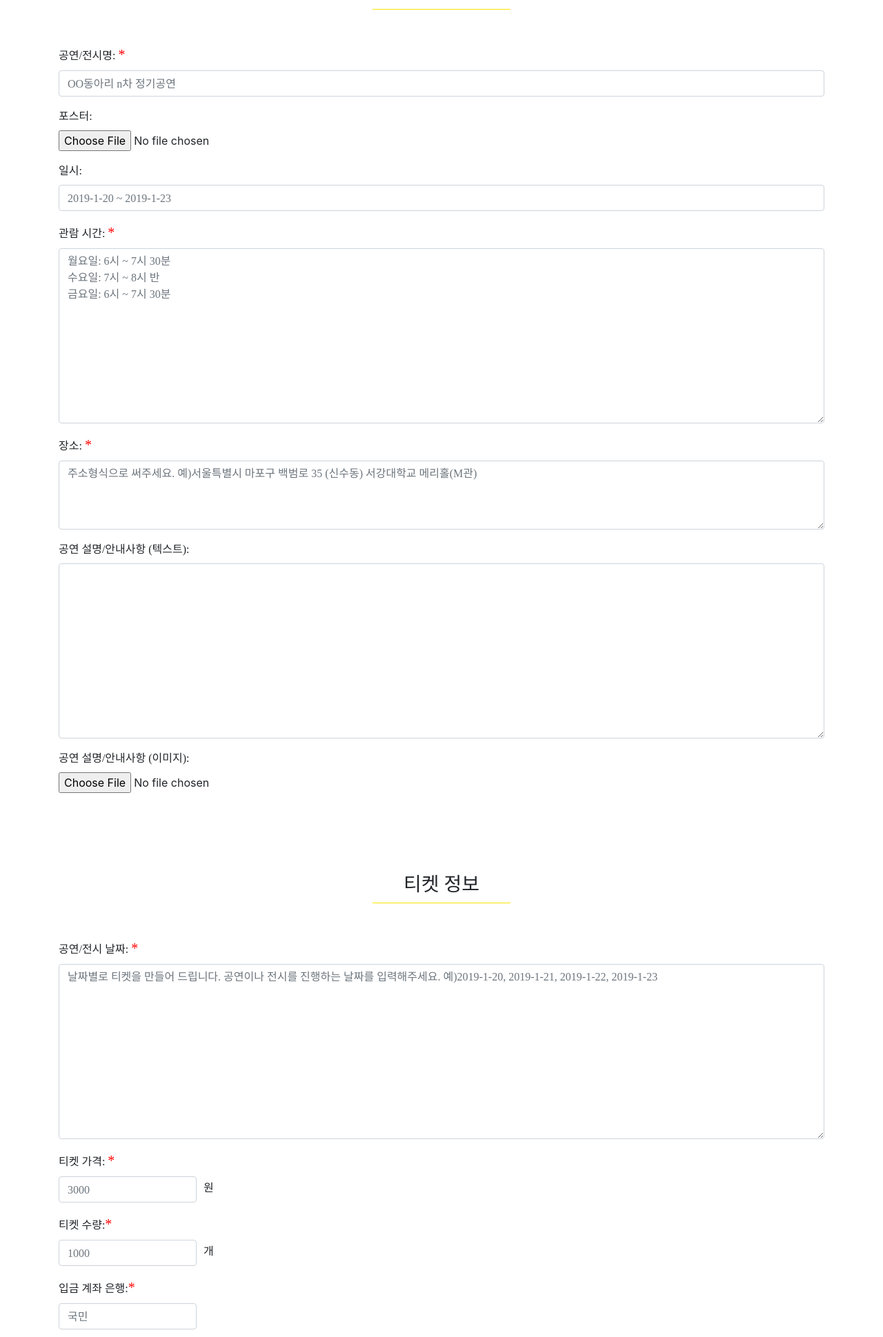
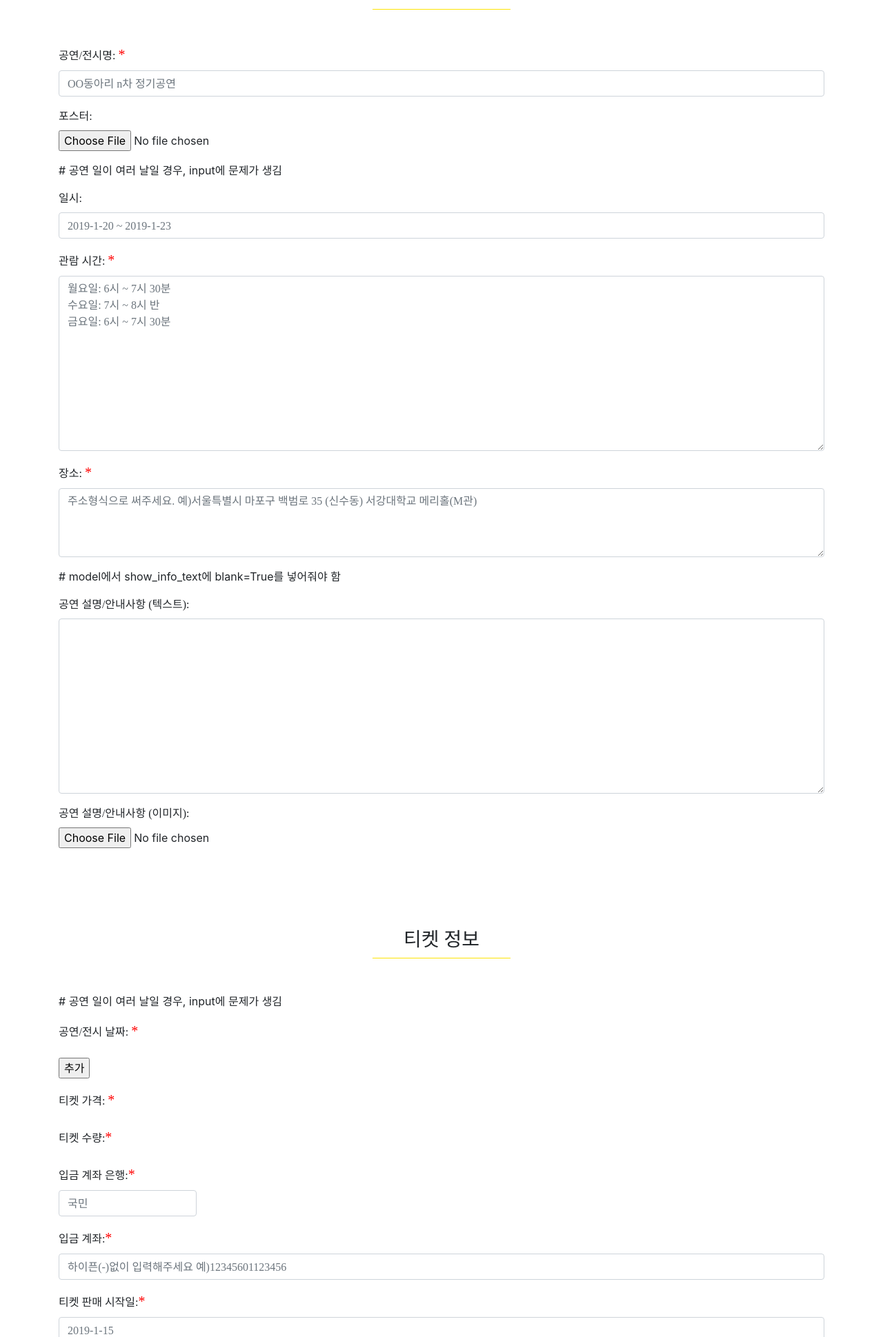
Before and after one commit to pjh6792/gazami, a Django app: page /blog/new_performance/ in a window 1280 px wide. Shown: the part 367-2306 px from the top of the page at 69% size. Run offline with Django 3.2, Linux system fonts and the light colour scheme; some libraries are stand-ins or nearby versions; some web fonts are replaced.

Commit message:
ticket_addition

```diff
--- a/accounts/forms.py
+++ b/accounts/forms.py
@@ -7,7 +7,6 @@ class c_RegisterForm(UserCreationForm):
     c_name = forms.CharField()
     c_email = forms.EmailField()
     c_phone = forms.CharField()
-
     class Meta:
         model = User
         fields = ['c_name', 'username' #ID
--- a/blog/forms.py
+++ b/blog/forms.py
@@ -5,15 +5,27 @@ class PostForm(forms.ModelForm):
     class Meta:
         model = Post
         fields = ['show_title',
-         'show_poster' , 'show_date',  'show_time', 'show_place',
-         'ticket_date', 'ticket_price',
-         'ticket_amount', 'bankname', 'account',
+         'show_poster' , 'show_start_date', 'show_end_date',  'show_time', 'show_place',
+         'ticket_date_1', 'ticket_date_2', 'ticket_date_3', 'ticket_date_4',
+         #'ticket_date_5',
+        'ticket_price_1',
+         'ticket_price_2' ,
+   #      'ticket_price_3',
+         'ticket_price_3',
+         'ticket_price_4',
+    #     'ticket_price_5',
+     #   'ticket_price_5',
+     #   'ticket_price_5',
+         'ticket_amount_1',   'ticket_amount_2',  'ticket_amount_3',  'ticket_amount_4',
+         #'ticket_amount_5',
+         'bankname', 'account',
          'opendate',
          'closedate', 'canceldate',
          'show_info_text', 'show_info_image',
         ]
 
 
+
 class CommentForm(forms.ModelForm):
     class Meta:
         model = Comment
--- a/blog/models.py
+++ b/blog/models.py
@@ -1,18 +1,41 @@
 from django.db import models
 from django.utils import timezone
 from django.contrib.auth.models import User
+from django.contrib.postgres.fields import ArrayField
 # Create your models here.
 
 class Post(models.Model):
     post_author = models.ForeignKey(User, on_delete=models.CASCADE, null=True, blank=True)
     show_title = models.CharField(default = '', max_length=200)
     show_poster = models.ImageField(upload_to='images/', blank=True)
-    show_date = models.DateField(null=True, blank=True) #2019-07-31 이런식으로 적어야함
+    show_start_date = models.DateField(null=True, blank=True) #2019-07-31 이런식으로 적어야함
+    show_end_date = models.DateField(null=True, blank=True)
+  # show_date = models.DateField(null=True, blank=True)
     show_time = models.TextField(default = '')
     show_place = models.TextField(default = '')
-    ticket_date = models.TextField(default = '')
-    ticket_price = models.BigIntegerField(default = '')
-    ticket_amount = models.BigIntegerField(default = '')
+    ticket_date_1 = models.DateTimeField(null=True, blank=True)
+    ticket_date_2 = models.DateTimeField(null=True, blank=True)
+    ticket_date_3 = models.DateTimeField(null=True, blank=True)
+    ticket_date_4 = models.DateTimeField(null=True, blank=True)
+   # ticket_date_5 = models.DateTimeField(null=True, blank=True)
+
+    # ticket_date = ArrayField(models.DateField(blank=True), default = list)
+    # ticket_date = models.TextField(default = '')
+    ticket_price_1 = models.BigIntegerField(default = '')
+    ticket_price_2 = models.BigIntegerField(default = '')
+    #ticket_price_3 = models.BigIntegerField(default = '')
+    ticket_price_3 = models.BigIntegerField(default = '')
+    ticket_price_4 = models.BigIntegerField(default = '')
+   # ticket_price_5 = models.BigIntegerField(default = '')
+    #ticket_price_5 = models.BigIntegerField(default = '')
+   # ticket_price_5 = models.BigIntegerField(default='')
+    ticket_amount_1 = models.BigIntegerField(default = '')
+    ticket_amount_2 = models.BigIntegerField(default = '')
+    ticket_amount_3 = models.BigIntegerField(default = '')
+    ticket_amount_4 = models.BigIntegerField(default = '')
+   # ticket_amount_5 = models.BigIntegerField(default = '')
+
+
     bankname = models.CharField(default = '', max_length=200)
     account = models.BigIntegerField(default = '')
     opendate = models.DateField(null=True, blank=True)
@@ -21,6 +44,9 @@ class Post(models.Model):
     show_info_text = models.TextField(default = '')
     show_info_image = models.ImageField(upload_to='images/', blank=True)
 
+
+
+
 class Comment(models.Model):
     post = models.ForeignKey(Post, on_delete=models.CASCADE)
     author = models.ForeignKey(User, on_delete=models.CASCADE, null=True, blank=True)
--- a/blog/views.py
+++ b/blog/views.py
@@ -19,8 +19,8 @@ def performance(request, index):
     elif request.method == "GET":
         form = CommentForm()
         comments = Comment.objects.filter(post=post)
-        price = post.ticket_price
-        return render(request, 'blog/performance.html', {'post':post, 'form':form, 'comments':comments, 'price':price})
+       # price = post.ticket_price
+        return render(request, 'blog/performance.html', {'post':post, 'form':form, 'comments':comments, })
 
 def new_performance(request):
     if request.method == 'POST':
--- a/templates/accounts/c_mypage.html
+++ b/templates/accounts/c_mypage.html
@@ -3,6 +3,7 @@
 
 {% if user.is_authenticated %}
     <h3>반갑습니다. {{user.username}}님!</h3>
+    <h4> {{user.c_name}}</h4>
     <a href="{% url 'c_update' %}">회원정보수정</a>
 
     <a class="nav-item nav-link" href="javascript:{document.getElementById('logout').submit()}">로그아웃</a>
--- a/templates/blog/main.html
+++ b/templates/blog/main.html
@@ -20,6 +20,6 @@
         <h3><a href="{% url 'performance' index=post.pk %}">공연제목 : {{ post.show_title }}</a></h3>
         <p> 작성자 : {{post.post_author}}</p>
         {% if post.show_poster %}
-        <img src="{{post.show_poster.url}}" height=200>
+            <img src="{{post.show_poster.url}}" height=200>
         {% endif %}
 {% endfor %}
--- a/templates/blog/new_performance.html
+++ b/templates/blog/new_performance.html
@@ -7,9 +7,11 @@
     <div class='upper_blank'></div>
     <h1 class="esup h1_center">새 공연 등록</h1>
 
-    <form method="POST" class="post-form" enctype="multipart/form-data">
+     <form method="POST" class="post-form" enctype="multipart/form-data">
         {% csrf_token %}
-        <div class='upper_blank'></div>
+        <!-- {{ form.as_p}} -->
+
+         <div class='upper_blank'></div>
         <div class='basic-info'>
             <center>
                 <h3 class='esup h3_center'>기본 정보</h3>
@@ -28,7 +30,7 @@
             </div>
         </p>
 
-        <!-- 공연 일이 여러 날일 경우, input에 문제가 생김 -->
+        # 공연 일이 여러 날일 경우, input에 문제가 생김
         <p>
             <div class='form-group'>
                 <label for="id_show_date" class='esup'>일시:</label>
@@ -49,7 +51,7 @@
             </div>
         </p>
 
-        <!-- model에서 show_info_text에 blank=True를 넣어줘야 함 -->
+        # model에서 show_info_text에 blank=True를 넣어줘야 함
         <p>
             <div class='form-group'>
                 <label for="id_show_info_text" class='esup'>공연 설명/안내사항 (텍스트):</label>
@@ -71,20 +73,82 @@
             </center>
         </div>
 
-        <!-- 공연 일이 여러 날일 경우, input에 문제가 생김 -->
+        # 공연 일이 여러 날일 경우, input에 문제가 생김
+
+
         <p>
             <div class='form-group'>
-                <label for="id_ticket_date" class='esup'>공연/전시 날짜: <span class="required">*</span></label>
-                <textarea name="ticket_date" cols="40" rows="10" id="id_ticket_date" class='form-control' placeholder="날짜별로 티켓을 만들어 드립니다. 공연이나 전시를 진행하는 날짜를 입력해주세요. 예)2019-1-20, 2019-1-21, 2019-1-22, 2019-1-23" required></textarea>
+                <label for="id_ticket_date_1" class='esup'>공연/전시 날짜: <span class="required">*</span></label>
+                <div class='ticket' id="ticket">
+                    <!--<input type="text" name="ticket_date_1" cols="40" rows="10" id="id_ticket_date_1" class='form-control' placeholder="날짜별로 티켓을 만들어 드립니다. 공연이나 전시를 진행하는 날짜를 입력해주세요. 예)2019-1-20, 2019-1-21, 2019-1-22, 2019-1-23" required>-->
+                </div>
             </div>
         </p>
 
+
+<script>
+    var count = 1;
+    var countArray = new Array;
+    if(count<5) {
+        countArray.length=5-count;
+        for(var j=count, i=0 ; j<=4, i<5-count; j++, i++){
+            countArray[i] = j;
+        }
+    }
+    function addKeywordForm(){
+
+        var addedFormDiv = document.getElementById("ticket");
+     //   var addedFormDiv2 = document.getElementById("price");
+        var nowcount = ($("div[id^='keyword_Frm']").length+1);
+
+        var str = '<input type="text" name="ticket_date_' + countArray[0] + '" cols="40" rows="10" id="id_ticket_date_'+countArray[0] +
+        '" class="form-control" placeholder="날짜별로 티켓을 만들어 드립니다. 공연이나 전시를 진행하는 날짜를 입력해주세요. 예)2019-1-20, 2019-1-21, 2019-1-22, 2019-1-23" required>'
+        + '<input type="button" name="del_ticket" value="삭제" onclick="delKeywordForm('+countArray[0]+');">' +'<br>' +
+        '<input type="number" name="ticket_price_' + countArray[0]
+        + '" class="form-control" min="-9223372036854775808" max="9223372036854775807" id="id_ticket_price_' + countArray[0]
+        + '" placeholder="3000" required> <span class="esup won">원</span>' +'<br>' +
+        ' <input type="number" name="ticket_amount_' + countArray[0]
+        + '" class="form-control" min="-9223372036854775808" max="9223372036854775807" id="id_ticket_amount_' + countArray[0]
+        + '" placeholder="1000" required> <span class="esup amount">개</span>'
+
+        if(nowcount<=4){
+            var addedDiv = document.createElement("div");
+            addedDiv.setAttribute("id", "keyword_Frm"+countArray[0]);
+            addedDiv.innerHTML = str;
+            addedFormDiv.appendChild(addedDiv);
+        //    addedDiv.innerHTML = str2;
+         //   addedFormDiv2.appendChild(addedDiv);
+            countArray.shift();
+        }
+        else{
+            alert("티켓은 4개까지 입력하실 수 있습니다.")
+        }
+    }
+    function delKeywordForm(thisCount){
+        var addedFormDiv = document.getElementById("ticket");
+      //  var addedFormDiv2 = document.getElementById("price");
+        var nowcount = $("div[id^=keyword_Frm]").length;
+        if(nowcount>=1){
+            var thisDiv = document.getElementById("keyword_Frm" + thisCount);
+            addedFormDiv.removeChild(thisDiv);
+       //     addedFormDiv2.removeChild(thisDiv);
+            countArray.push(thisCount);
+
+        }
+        else{
+            document.addedFormDiv.reset();
+         //   document.addedFormDiv2.reset();
+
+        }
+    }
+</script>
+    <input type="button" name="add_ticket" value="추가" onclick="addKeywordForm();">
         <p>
             <div class='form-group'>
                 <label for="id_ticket_price" class='esup'>티켓 가격: <span class="required">*</span></label>
-                <div class='flex'>
-                    <input type="number" name="ticket_price" class='form-control' min="-9223372036854775808" max="9223372036854775807" id="id_ticket_price" placeholder='3000' required>
-                    <span class='esup won'>원</span>
+                <div class='flex' id="price">
+                    <!-- <input type="number" name="ticket_price" class='form-control' min="-9223372036854775808" max="9223372036854775807" id="id_ticket_price" placeholder='3000' required>
+                    <span class='esup won'>원</span> -->
                 </div>
             </div>
         </p>
@@ -92,11 +156,13 @@
             <div class='form-group'>
                 <label for="id_ticket_amount" class='esup'>티켓 수량:<span class="required">*</span></label>
                 <div class='flex'>
-                    <input type="number" name="ticket_amount" class='form-control' min="-9223372036854775808" max="9223372036854775807"  id="id_ticket_amount" placeholder="1000" required>
-                    <span class='esup amount'>개</span>
+                    <!-- <input type="number" name="ticket_amount" class='form-control' min="-9223372036854775808" max="9223372036854775807"  id="id_ticket_amount" placeholder="1000" required>
+                    <span class='esup amount'>개</span> -->
                 </div>
             </div>
         </p>
+
+
         <p>
             <div class='form-group'>
                 <label for="id_bankname" class='esup'>입금 계좌 은행:<span class="required">*</span></label>
@@ -135,5 +201,6 @@
             </button>
         </div>
     </form>
+
     </div>
 {% endblock %}
```
Also changed, not shown: blog/migrations/0001_initial.py, blog/migrations/0002_auto_20190810_0214.py, blog/migrations/0002_remove_post_opendate.py (deleted), blog/migrations/0004_auto_20190801_2052.py (deleted), blog/migrations/0005_comment.py (deleted), db.sqlite3.
